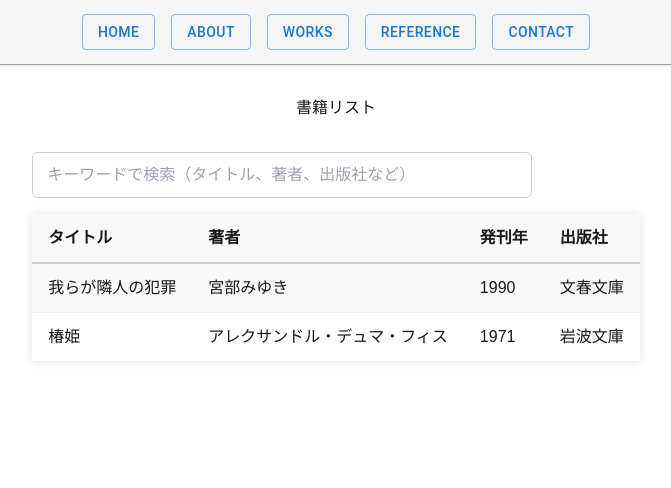
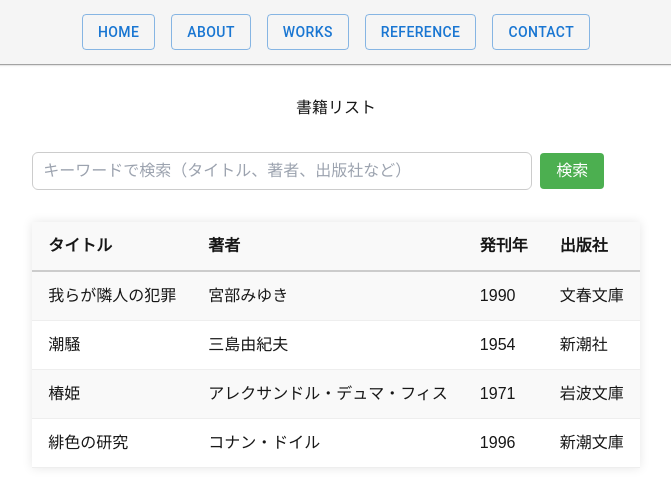
Before and after one commit to yoheihe/next-novels-myprofile, a Next.js app: page /reference in a window 1280 px wide. Shown: the top 488 px of the page, without its empty margins (304-975 px from the left). Built offline with nearby package versions, Linux system fonts and the light colour scheme.

Commit message:
リファレンスコンポーネント追記

```diff
--- a/src/app/globals.css
+++ b/src/app/globals.css
@@ -196,7 +196,6 @@ img {
   margin-top: 2rem;
 }
 
-/* 書籍リストの見出し */
 .booklist-container h2 {
   text-align: center;
   margin-bottom: 1rem;
@@ -243,6 +242,27 @@ img {
   border-radius: 6px;
   font-size: 1rem;
 }
+
+.book-search {
+  padding: 6px 10px;
+  font-size: 1rem;
+  margin-right: 8px;
+}
+
+.book-search-button {
+  padding: 6px 16px;
+  background-color: #4caf50;
+  color: white;
+  border: none;
+  font-size: 1rem;
+  cursor: pointer;
+  border-radius: 4px;
+}
+
+.book-search-button:hover {
+  background-color: #45a049;
+}
+
 
 
 /* コンタクトページ */
--- a/src/app/reference/page.js
+++ b/src/app/reference/page.js
@@ -1,7 +1,5 @@
 'use client';
 import React, { useState } from 'react';
-
-//コンポーネント使用
 import CommonButton from "../../../components/CommonButton";
 
 const books = [
@@ -12,16 +10,33 @@ const books = [
     publisher: '文春文庫',
   },
   {
+    title: '潮騒',
+    author: '三島由紀夫',
+    year: 1954,
+    publisher: '新潮社',
+  },
+  {
     title: '椿姫',
     author: 'アレクサンドル・デュマ・フィス',
     year: 1971,
     publisher: '岩波文庫',
   },
-  // 他の書籍をここに追加できます
+  {
+    title: '緋色の研究',
+    author: 'コナン・ドイル',
+    year: 1996,
+    publisher: '新潮文庫',
+  },
+  // 他の書籍も追加可能
 ];
 
 const BookList = () => {
+  const [inputValue, setInputValue] = useState('');
   const [query, setQuery] = useState('');
+
+  const handleSearch = () => {
+    setQuery(inputValue);
+  };
 
   const filteredBooks = books.filter((book) =>
     Object.values(book).some((value) =>
@@ -31,23 +46,27 @@ const BookList = () => {
 
   return (
     <main>
-
       <CommonButton />
 
       <div className="booklist-container">
         <div>
           <h2>書籍リスト</h2>
 
-          {/* 🔍 検索フォーム */}
-          <input
-            type="text"
-            placeholder="キーワードで検索（タイトル、著者、出版社など）"
-            className="book-search"
-            value={query}
-            onChange={(e) => setQuery(e.target.value)}
-          />
+          {/* 検索フォーム */}
+          <div style={{ marginBottom: '1rem' }}>
+            <input
+              type="text"
+              placeholder="キーワードで検索（タイトル、著者、出版社など）"
+              className="book-search"
+              value={inputValue}
+              onChange={(e) => setInputValue(e.target.value)}
+            />
+            <button className="book-search-button" onClick={handleSearch}>
+              検索
+            </button>
+          </div>
 
-          {/* 📚 書籍テーブル */}
+          {/* 書籍テーブル */}
           <table className="book-table">
             <thead>
               <tr>
```
